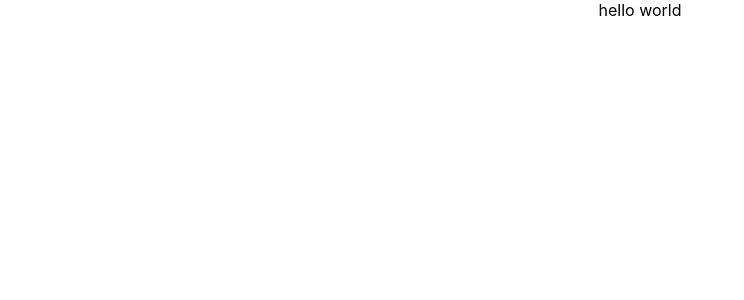
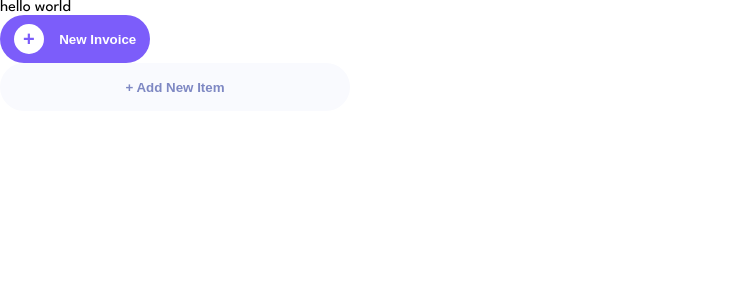
Before and after one commit to julie-ify/invoicease_frontend, a React (Create React App) app: page / in a window 1280 px wide. Shown: the top 300 px of the page, without its empty margins (0-744 px from the left). Built offline with nearby package versions, Linux system fonts and the light colour scheme; the HTML template or start-up script is replaced by a standard one.

Commit message:
Add and styled button component

```diff
--- a/package.json
+++ b/package.json
@@ -3,6 +3,7 @@
   "version": "0.1.0",
   "private": true,
   "dependencies": {
+    "@babel/plugin-proposal-private-property-in-object": "^7.21.11",
     "@testing-library/jest-dom": "^5.17.0",
     "@testing-library/react": "^13.4.0",
     "@testing-library/user-event": "^13.5.0",
--- a/public/index.html
+++ b/public/index.html
@@ -7,6 +7,13 @@
 		<meta
 			name="description"
 			content="Web site created using create-react-app"
+		/>
+		<!-- Google font -->
+		<link rel="preconnect" href="https://fonts.googleapis.com" />
+		<link rel="preconnect" href="https://fonts.gstatic.com" crossorigin />
+		<link
+			href="https://fonts.googleapis.com/css2?family=League+Spartan:wght@100..900&display=swap"
+			rel="stylesheet"
 		/>
 		<!--
       manifest.json provides metadata used when your web app is installed on a
--- a/src/App.css
+++ b/src/App.css
@@ -1,3 +1,3 @@
 .App {
-  text-align: center;
+	text-align: center;
 }
--- a/src/App.js
+++ /dev/null
@@ -1,12 +0,0 @@
-
-import './App.css';
-
-function App() {
-  return (
-    <div className="App">
-    	hello world
-    </div>
-  );
-}
-
-export default App;
--- /dev/null
+++ b/src/App.jsx
@@ -0,0 +1,27 @@
+import './App.css';
+import Button from './component/Button';
+
+function App() {
+	return (
+		<main className="Ap font-heading-large">
+			hello world
+			<div>
+				<Button type="add-invoice" onClick={() => console.log('added 1 item')}>
+					<div className="add-button-content font-bold">
+						<div className="add-button-content-right">
+							<span>+</span>
+						</div>
+						<span className="add-button-content-left">
+							New Invoice
+						</span>
+					</div>
+				</Button>
+				<Button type="add-item" onClick={() => console.log('added 1 item')}>
+					<span className="font-bold">+ Add New Item</span>
+				</Button>
+			</div>
+		</main>
+	);
+}
+
+export default App;
--- /dev/null
+++ b/src/component/Button.jsx
@@ -0,0 +1,43 @@
+import React from 'react';
+import '../styles/Button.css';
+
+function Button({ onClick, type, children }) {
+	let defaultButtonClass = 'default-button';
+	let buttonClass;
+
+	switch (type) {
+		case 'add-invoice':
+			buttonClass = 'add-invoice-button';
+			break;
+		case 'add-item':
+			buttonClass = 'add-item-button';
+			break;
+		case 'paid':
+			buttonClass = 'paid-button';
+			break;
+		case 'delete':
+			buttonClass = 'danger-button';
+			break;
+		case 'edit':
+			buttonClass = 'edit-button';
+			break;
+		case 'save':
+			buttonClass = 'danger-button';
+			break;
+		default:
+			break;
+	}
+
+	return (
+		<div>
+			<button
+				className={`${defaultButtonClass} ${buttonClass}`}
+				onClick={onClick}
+			>
+				{children}
+			</button>
+		</div>
+	);
+}
+
+export default Button;
--- a/src/index.css
+++ b/src/index.css
@@ -1,8 +1,64 @@
 body {
-  margin: 0;
-  font-family: -apple-system, BlinkMacSystemFont, 'Segoe UI', 'Roboto', 'Oxygen',
-    'Ubuntu', 'Cantarell', 'Fira Sans', 'Droid Sans', 'Helvetica Neue',
-    sans-serif;
-  -webkit-font-smoothing: antialiased;
-  -moz-osx-font-smoothing: grayscale;
+	margin: 0;
+	font-family: 'League Spartan', sans-serif;
+	font-optical-sizing: auto;
+	-webkit-font-smoothing: antialiased;
+	-moz-osx-font-smoothing: grayscale;
 }
+
+:root {
+	--primary-black-color: #1e2139;
+	--secondary-black-color: #0c0e16;
+	--tertiary-black-color: #141625;
+	--less-black-color: #252945;
+
+	--primary-indigo-color: #7c5dfa;
+	--secondary-indigo-color: #9277ff;
+	--tertiary-indigo-color: #7e88c3;
+	--dark-indigo-color: #888eb0;
+	--bright-indigo-color: #dfe3fa;
+	--light-bg-color: #f8f8f8;
+	--white-color: #ffffff;
+	--offwhite-color: #f9fafe;
+}
+
+.font-bold {
+	font-weight: 700;
+	font-style: normal;
+}
+
+.font-heading-lg {
+	font-size: 36px;
+	line-height: 33px;
+	letter-spacing: -1px;
+}
+
+.font-heading-md {
+	font-size: 24px;
+	line-height: 22px;
+	letter-spacing: -0.75px;
+}
+
+.font-heading-sm {
+	font-size: 15px;
+	line-height: 24px;
+	letter-spacing: -0.25px;
+}
+
+.font-heading-sm-variant {
+	font-size: 15px;
+	line-height: 15px;
+	letter-spacing: -0.25px;
+}
+
+.font-body-md {
+	font-size: 13px;
+	line-height: 18px;
+	letter-spacing: -0.1px;
+}
+
+.font-heading-md-variant {
+	font-size: 13px;
+	line-height: 15px;
+	letter-spacing: -0.25px;
+}
--- /dev/null
+++ b/src/styles/Button.css
@@ -0,0 +1,58 @@
+/* default */
+
+.default-button {
+	display: flex;
+	align-items: center;
+	justify-content: center;
+	width: 150px;
+	height: 48px;
+	border: none;
+	outline: none;
+	border-radius: 9999px;
+}
+
+/* add invoice */
+.add-invoice-button {
+	background-color: var(--primary-indigo-color);
+	color: var(--white-color);
+}
+
+.add-invoice-button:hover {
+	background-color: var(--secondary-indigo-color);
+	cursor: pointer;
+}
+
+.add-button-content {
+	width: 100%;
+	display: flex;
+	justify-content: space-around;
+	align-items: center;
+}
+
+.add-button-content-right {
+	display: flex;
+	align-items: center;
+	justify-content: center;
+	background-color: var(--white-color);
+	width: 30px;
+	height: 30px;
+	border-radius: 9999px;
+}
+
+.add-button-content-right span {
+	color: var(--primary-indigo-color);
+	font-size: 20px;
+}
+
+/* add item */
+.add-item-button {
+	width: 350px;
+	color: var(--tertiary-indigo-color);
+	background-color: var(--offwhite-color);
+}
+
+.add-item-button:hover {
+	background-color: var(--bright-indigo-color);
+	color: var(--tertiary-indigo-color);
+	cursor: pointer;
+}
```
Also changed, not shown: 1 other file (tests, documents, lock files or other folders). Lines whose indentation alone changed are shown as unchanged.
